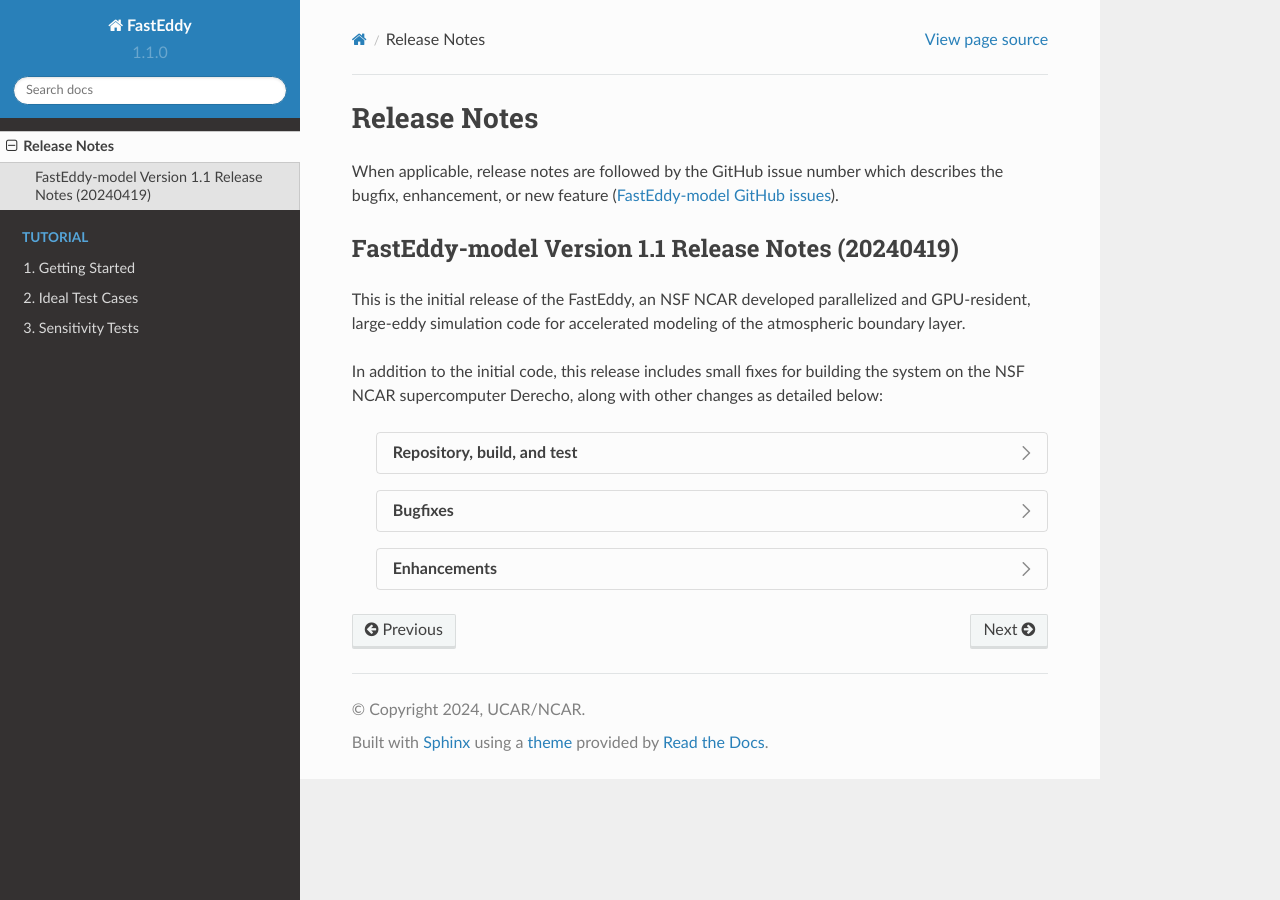
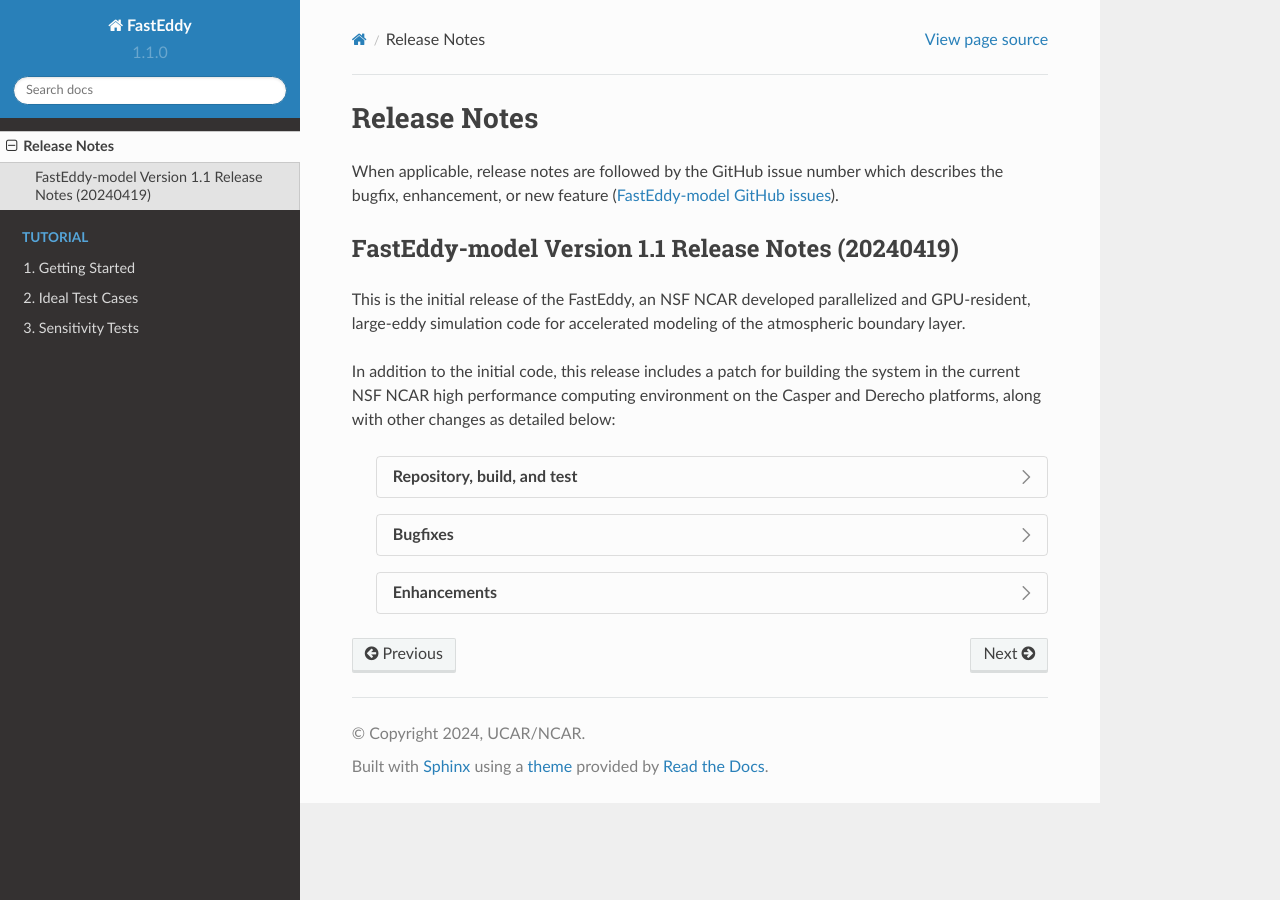
Before and after one commit to NCAR/FastEddy-model, a Sphinx documentation site: the page built from docs/release_notes.rst, in a window 1280 px wide. Built offline with Sphinx 7.4.7 and the Read the Docs theme 2.0.0, drawn with Linux system fonts in a browser that asks for light colours.

Commit message:
Per #9, reworded based on Jeremy's suggestions.

```diff
--- a/docs/release_notes.rst
+++ b/docs/release_notes.rst
@@ -13,9 +13,9 @@ This is the initial release of the FastEddy, an NSF NCAR developed parallelized
 and GPU-resident, large-eddy simulation code for accelerated modeling of the
 atmospheric boundary layer.
 
-In addition to the initial code, this release includes small fixes for building
-the system on the NSF NCAR supercomputer Derecho, along with other changes as
-detailed below:
+In addition to the initial code, this release includes a patch for building
+the system in the current NSF NCAR high performance computing environment on the
+Casper and Derecho platforms, along with other changes as detailed below:
 
   .. dropdown:: Repository, build, and test
 
```
